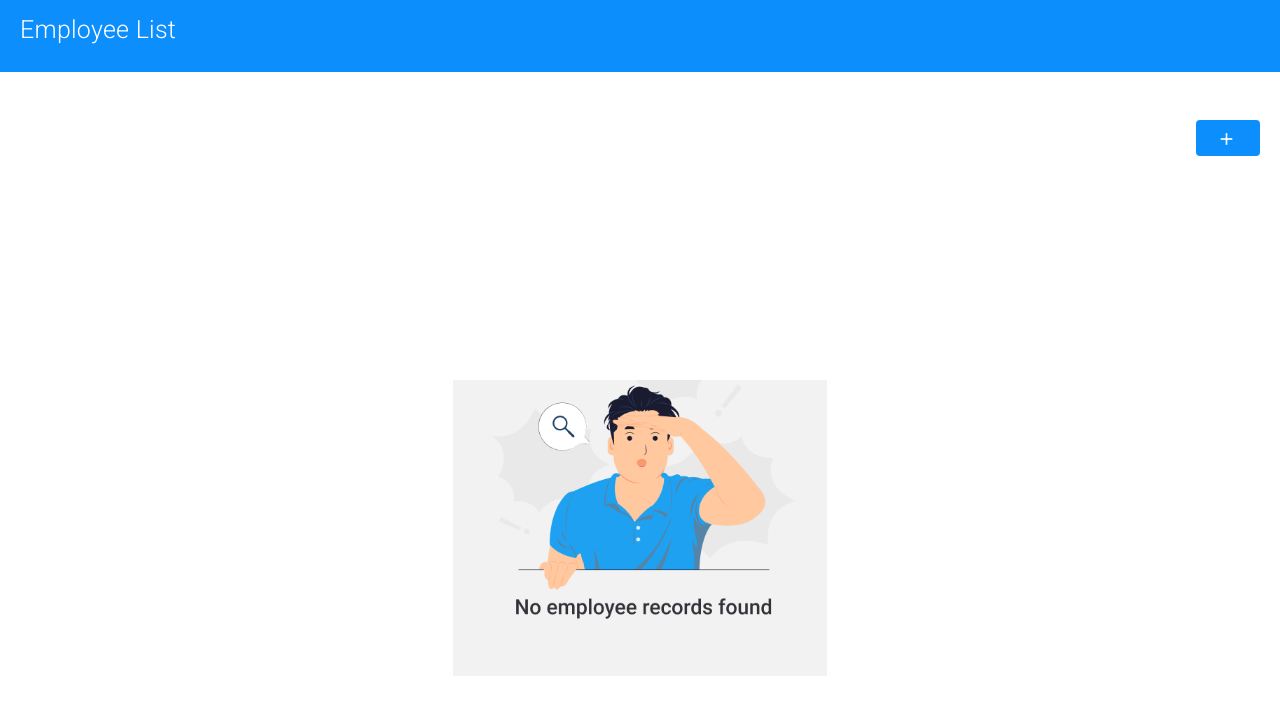
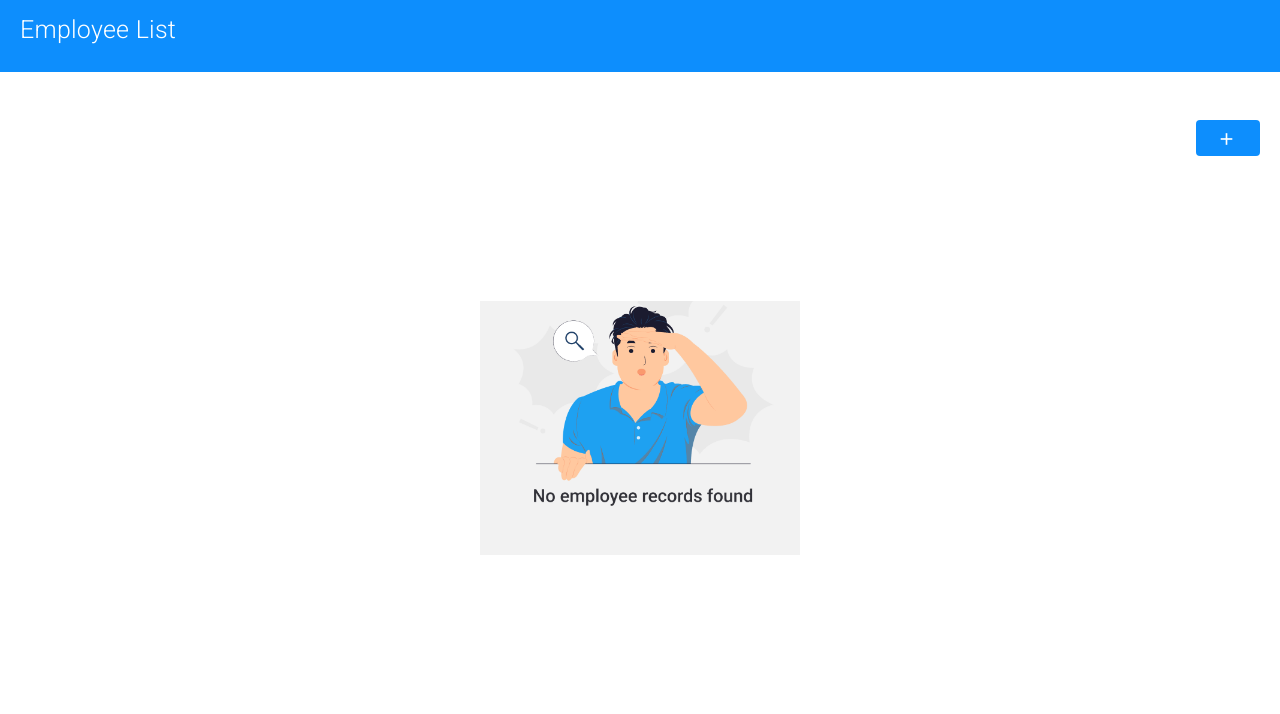
Before and after one commit to NabeelHaris/realtime-employee-app, an Angular app: page /employee/list in a window 1280 px wide. Shown: the top 714 px of the page. Built offline with nearby package versions, Linux system fonts and the light colour scheme.

Commit message:
did changes on ui level of list screen and form screen

```diff
--- a/src/app/screens/employee-details/employee-details.component.html
+++ b/src/app/screens/employee-details/employee-details.component.html
@@ -1,5 +1,5 @@
 <app-header [headerText]="headerText"></app-header>
-<div class="container-fluid py-4 px-5">
+<div class="container-fluid py-4 px-3">
   <mat-card>
     <mat-card-content>
       <div class="row px-4 py-3">
--- a/src/app/screens/employee-list/employee-list.component.html
+++ b/src/app/screens/employee-list/employee-list.component.html
@@ -47,11 +47,15 @@
             <img src="../../../assets/images/employye.png" alt="Employee" class="img-fluid" />
         </div>
     </div> -->
-    <div class="d-flex flex-column justify-content-center align-items-center position-relative main-container mt-5"
-    *ngIf="!employeeList.length">
-    <div class="text-center">
-        <!-- Responsive image using Bootstrap classes -->
-        <img src="../../../assets/images/employye.png" alt="Employee" class="img-fluid responsive-img" />
-    </div>
+    <div class="d-flex flex-column justify-content-center align-items-center position-relative main-container mt-5" *ngIf="!employeeList.length">
+        <div class="text-center">
+          <div class="row">
+            <div class="col-lg-12 col-md-12 col-sm-12">
+              <img src="../../../assets/images/employye.png" alt="Employee" class="img-fluid responsive-img" />
+            </div>
+          </div>
+          <!-- Responsive image using Bootstrap classes -->
+        </div>
+      </div>
+
 </div>
-</div>
--- a/src/app/screens/employee-list/employee-list.component.scss
+++ b/src/app/screens/employee-list/employee-list.component.scss
@@ -1,24 +1,39 @@
 .main-container {
     // background: #f1f1f1;
-    height: 90vh;
+    height: 65vh;
     overflow: hidden;
 }
 .responsive-img {
-  max-width: 100%; /* Ensures the image does not exceed the parent's width */
+  max-width: 60%; /* Ensures the image does not exceed the parent's width */
   height: auto; /* Maintains aspect ratio */
 }
 
-@media (max-width: 576px) { /* For small screens */
+/* Portrait mode */
+@media (orientation: portrait) and (max-width: 576px) {
   .responsive-img {
-    max-width: 90%; /* Slightly smaller image */
+    max-width: 90%; /* Slightly smaller image for small portrait screens */
   }
 }
 
-@media (min-width: 768px) { /* For medium to large screens */
+@media (orientation: portrait) and (min-width: 768px) {
   .responsive-img {
-    max-width: 70%; /* Adjust image size for larger screens */
+    max-width: 70%; /* Adjust image size for larger portrait screens */
   }
 }
+
+/* Landscape mode */
+@media (orientation: landscape) and (max-width: 576px) {
+  .responsive-img {
+    max-width: 80%; /* Slightly larger image for small landscape screens */
+  }
+}
+
+@media (orientation: landscape) and (min-width: 768px) {
+  .responsive-img {
+    max-width: 60%; /* Adjust image size for larger landscape screens */
+  }
+}
+
 /* Table Container */
 .table-container {
   width: 100%;
```
